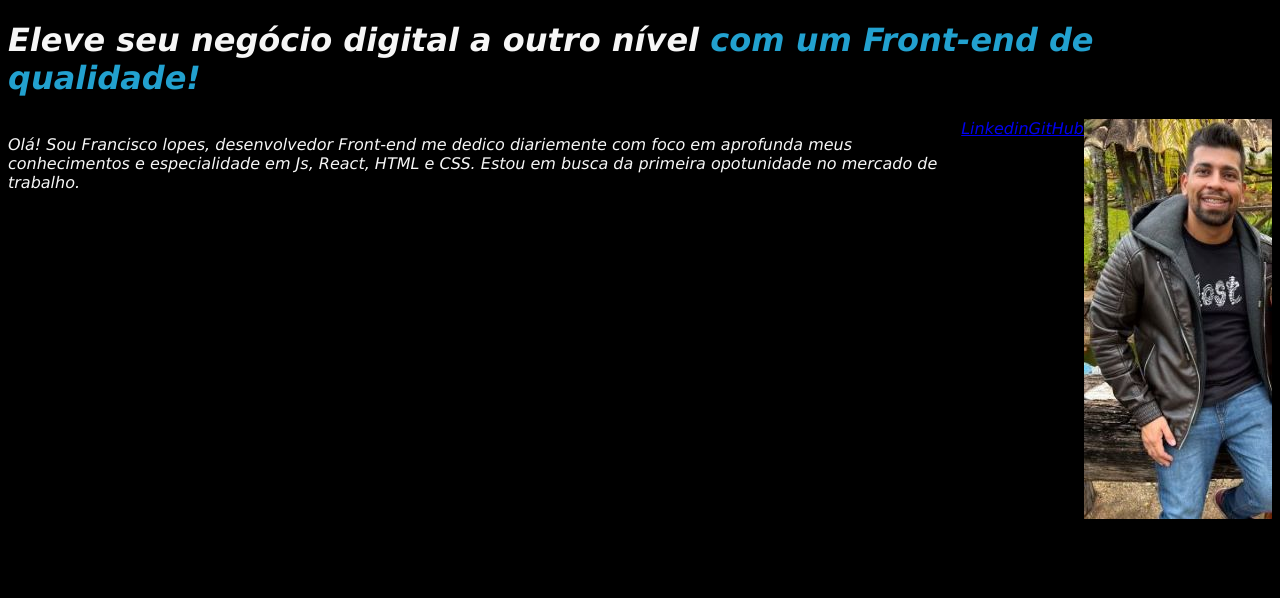
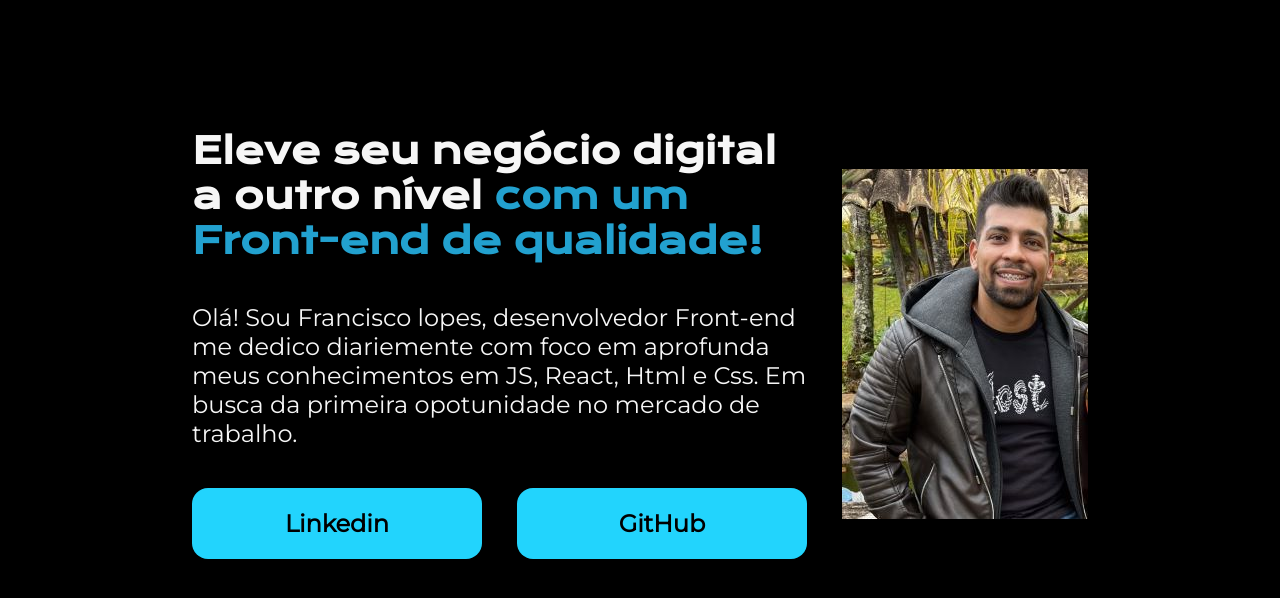
Before and after one commit to franciscojuniorflsjr/Meu-Portfolio, a plain HTML site: page index.html in a window 1280 px wide. Drawn offline with nearby package versions, Linux system fonts and the light colour scheme.

Commit message:
atualização do projeto

```diff
--- a/index.html
+++ b/index.html
@@ -1,5 +1,6 @@
 <!DOCTYPE html>
 <html lang="pt-br">
+
 <head>
   <meta charset="UTF-8">
   <meta http-equiv="X-UA-Compatible" content="IE=edge">
@@ -7,24 +8,37 @@
   <title>Portfolio</title>
   <link rel="stylesheet" href="style.css">
 </head>
+
 <body>
-    <header>
+  <header> </header>
+  <main class="apresentacao">
 
-      <h1>Eleve seu negócio digital a outro nível <strong>com um Front-end de qualidade!</strong></h1>
-    </header>
-    <main>
-    <p>Olá! Sou Francisco lopes, desenvolvedor Front-end me dedico diariemente com foco em aprofunda meus conhecimentos e especialidade em Js, React, HTML e CSS. Estou em busca da primeira opotunidade no mercado de trabalho.</p>
+    <section class="apresentacao__conteudo">
+          <h1 class="apresentacao__conteudo__titulo">Eleve seu
+            negócio digital a outro nível <strong
+          class="titulo-destaque">com um Front-end de
+          qualidade!</strong></h1>
 
+        <p class="apresentacao__conteudo__paragrafo">Olá! Sou
+          Francisco lopes, desenvolvedor Front-end me
+          dedico diariemente com foco em aprofunda meus conhecimentos
+          em JS, React, Html e Css. Em busca da primeira opotunidade no mercado de
+          trabalho.
+        </p>
+          <div class="apresentacao__links">
+        <a class="apresentacao__links__link"
+         href="https://www.linkedin.com/in/franciscoflsjr/">Linkedin</a>
+        <a class="apresentacao__links__link"
+        href="https://github.com/franciscojuniorflsjr">GitHub</a>
+      </div>
+  </section>
 
-    <a   href="https://www.linkedin.com/in/franciscoflsjr/">Linkedin</a>
-   <a
-   href="https://github.com/franciscojuniorflsjr">GitHub</a>
-
-   <img src="minha foto portfolio atualizada.jpg" alt="Minha foto
-   de capa">
+      <img src="copia atuaizada.jpg"
+      alt="Minha foto de capa">
   </main>
   <footer>
 
   </footer>
 </body>
+
 </html>
--- a/style.css
+++ b/style.css
@@ -1,18 +1,66 @@
+@import url('https://fonts.googleapis.com/css2?family= Krona+One & family= Montserrat & display=swap');
+
+*{
+margin: 0;
+padding: 0;
+}
+
 body {
+    height:100vh;
+    box-sizing: border-box;
     background-color:#000000;
     color:#f6f6f6;
-    font-family:Verdana, Geneva, Tahoma, sans-serif;
-    font-style: italic;
+
 
 }
 
 
 
-h1 strong{
+.titulo-destaque{
 color: rgb(34, 161, 207);
 
 }
 
-main {
+.apresentacao {
+    margin: 10% 15%;
+   display: flex;
+   align-items: center;
+   justify-content: space-between;
+}
+
+.apresentacao__conteudo{
+    width: 615px;
     display: flex;
+    flex-direction: column;
+    gap: 40px;
 }
+
+.apresentacao__conteudo__titulo{
+    font-size: 36px;
+    font-family:'Krona One', sans-serif;
+
+
+}
+
+.apresentacao__conteudo__paragrafo{
+    font-size: 24px;
+    font-family: 'Montserrat', sans-serif;
+}
+
+.apresentacao__links{
+    display: flex;
+    justify-content: space-between;
+}
+
+.apresentacao__links__link{
+    background-color: #22D4FD;
+    width: 280px;
+    text-align: center;
+    border-radius: 16px;
+    font-size: 24px;
+    font-weight: 600;
+    padding: 21px 5px;
+    color: #000000;
+    text-decoration: none;
+    font-family: 'Montserrat', sans-serif;
+}
```
Also changed, not shown: copia atuaizada.jpg (added). Lines whose indentation alone changed are shown as unchanged.
